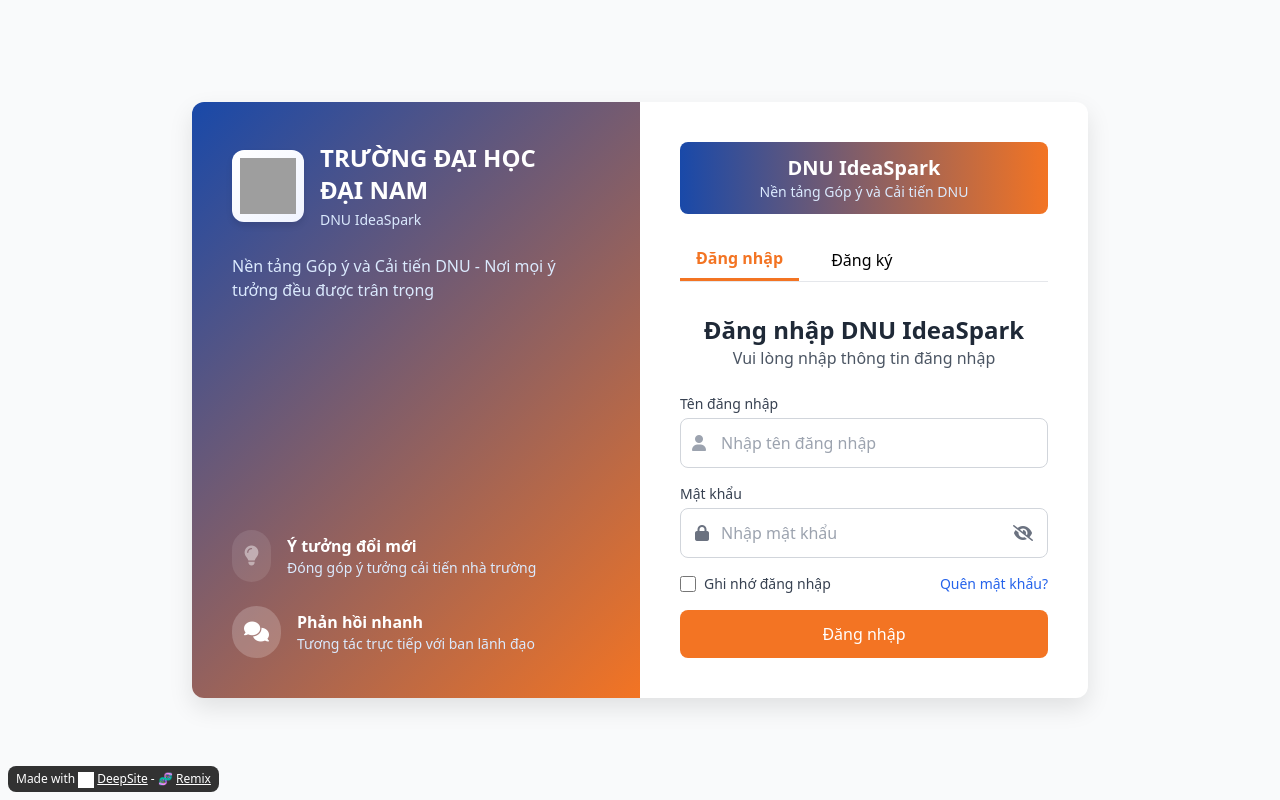
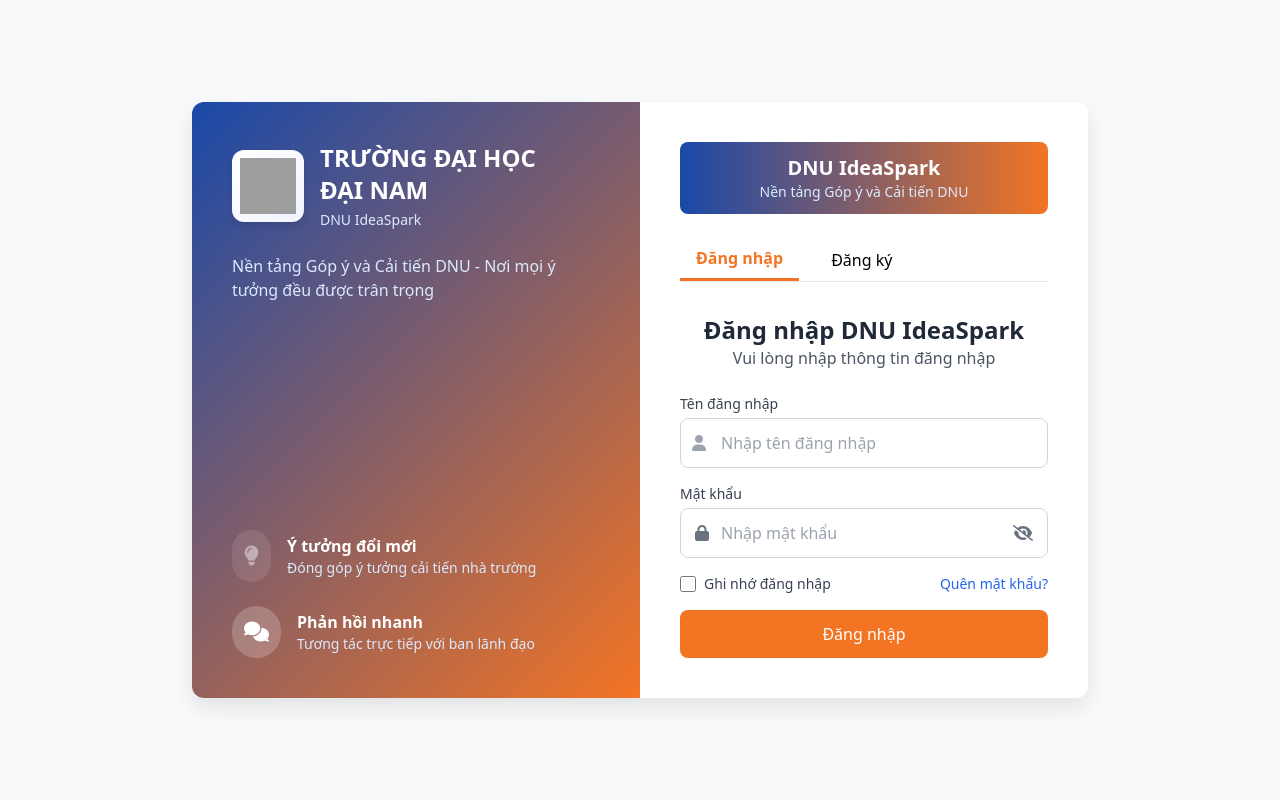
Before and after one commit to npham270888/DNU-IdeaSparks, a plain HTML site: page login.html in a window 1280 px wide. Drawn offline with nearby package versions, Linux system fonts and the light colour scheme; grey boxes are pictures that could not be loaded.

Commit message:
Update login.html

```diff
--- a/login.html
+++ b/login.html
@@ -394,5 +394,4 @@
             });
         });
     </script>
-<p style="border-radius: 8px; text-align: center; font-size: 12px; color: #fff; margin-top: 16px;position: fixed; left: 8px; bottom: 8px; z-index: 10; background: rgba(0, 0, 0, 0.8); padding: 4px 8px;">Made with <img src="https://enzostvs-deepsite.hf.space/logo.svg" alt="DeepSite Logo" style="width: 16px; height: 16px; vertical-align: middle;display:inline-block;margin-right:3px;filter:brightness(0) invert(1);"><a href="https://enzostvs-deepsite.hf.space" style="color: #fff;text-decoration: underline;" target="_blank" >DeepSite</a> - 🧬 <a href="https://enzostvs-deepsite.hf.space?remix=npham27102005/dnu-ideaspark-login" style="color: #fff;text-decoration: underline;" target="_blank" >Remix</a></p></body>
 </html>
```
